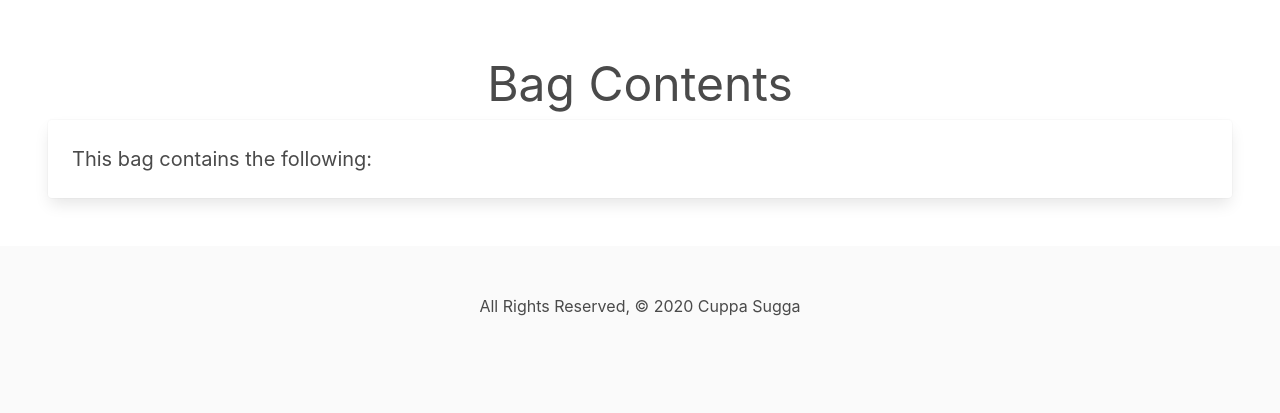
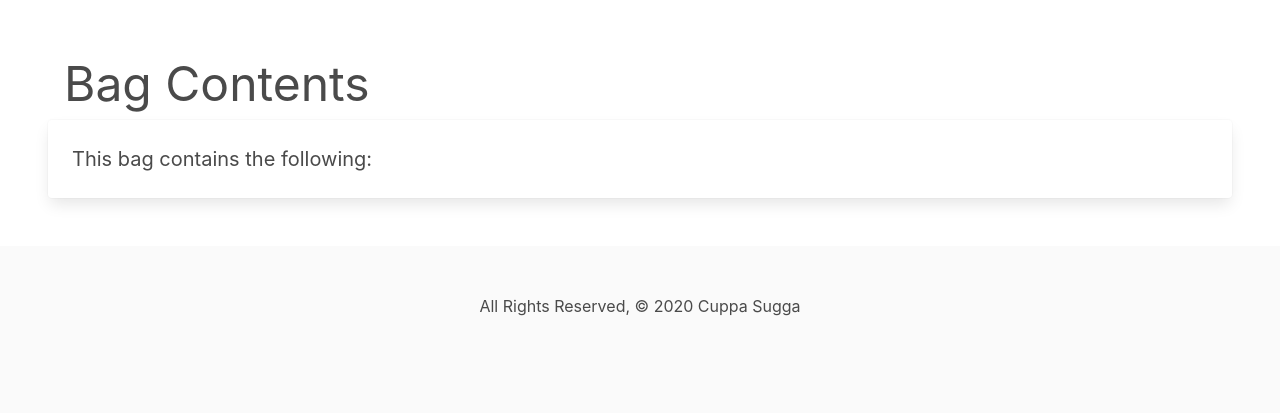
Before and after one commit to nikitamadora/cuppasugga, a Django app: template cuppasugga/main_app/templates/bags/public_detail.html in a window 1280 px wide. Shown: the part 56-469 px from the top of the page. Run offline with Django 3.2, Linux system fonts and the light colour scheme; the template is opened without the code that fills it, so the values that code supplies are empty; some libraries are stand-ins or nearby versions; some web fonts are replaced.

```diff
--- a/cuppasugga/main_app/templates/bags/public_detail.html
+++ b/cuppasugga/main_app/templates/bags/public_detail.html
@@ -3,7 +3,7 @@
 
 <section class="list-header">
   <div class="container">
-    <h1 class="is-size-1 has-text-centered">Bag Contents</h1>
+    <h1 class="is-size-1">Bag Contents</h1>
   </div>
 </section>
 
```
